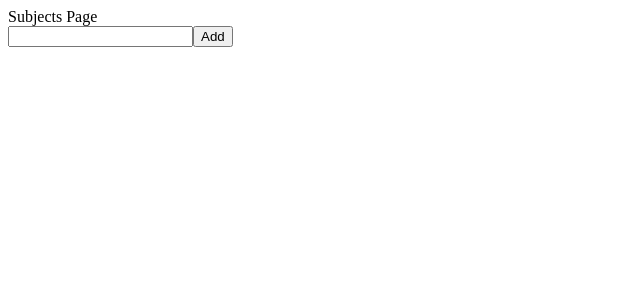
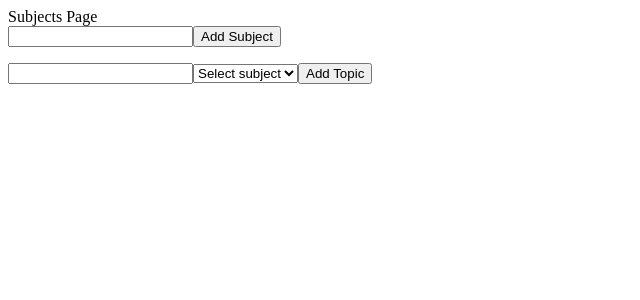
Before and after one commit to Tusharcode007/rst-AI-Powered-Study-Companion-, a React (Vite) app: page /subjects in a window 1280 px wide. Shown: the top 300 px of the page, without its empty margins (0-640 px from the left). Built offline with nearby package versions, Linux system fonts and the light colour scheme.

Commit message:
STEP 3.3 — TOPIC FORM

```diff
--- a/src/pages/Subjects.jsx
+++ b/src/pages/Subjects.jsx
@@ -3,24 +3,33 @@ import { StudyContext } from '../context/StudyContext';
 
 function Subjects() {
   const [name, setName] = useState('');
-  const { subjects, addSubject, deleteSubject } = useContext(StudyContext);
+  const [topicName, setTopicName] = useState('');
+  const [topicSubjectId, setTopicSubjectId] = useState('');
+  const { subjects, addSubject, deleteSubject, addTopic } = useContext(StudyContext);
 
-  const handleSubmit = (e) => {
+  const handleSubjectSubmit = (e) => {
     e.preventDefault();
     addSubject(name);
     setName('');
   };
 
+  const handleTopicSubmit = (e) => {
+    e.preventDefault();
+    addTopic(topicName, topicSubjectId);
+    setTopicName('');
+    setTopicSubjectId('');
+  };
+
   return (
     <div>
       Subjects Page
-      <form onSubmit={handleSubmit}>
+      <form onSubmit={handleSubjectSubmit}>
         <input
           type="text"
           value={name}
           onChange={(e) => setName(e.target.value)}
         />
-        <button type="submit">Add</button>
+        <button type="submit">Add Subject</button>
       </form>
       <ul>
         {subjects.map((subject) => (
@@ -30,6 +39,21 @@ function Subjects() {
           </li>
         ))}
       </ul>
+
+      <form onSubmit={handleTopicSubmit}>
+        <input
+          type="text"
+          value={topicName}
+          onChange={(e) => setTopicName(e.target.value)}
+        />
+        <select value={topicSubjectId} onChange={(e) => setTopicSubjectId(e.target.value)}>
+          <option value="">Select subject</option>
+          {subjects.map(subject => (
+            <option key={subject.id} value={subject.id}>{subject.name}</option>
+          ))}
+        </select>
+        <button type="submit">Add Topic</button>
+      </form>
     </div>
   );
 }
```
